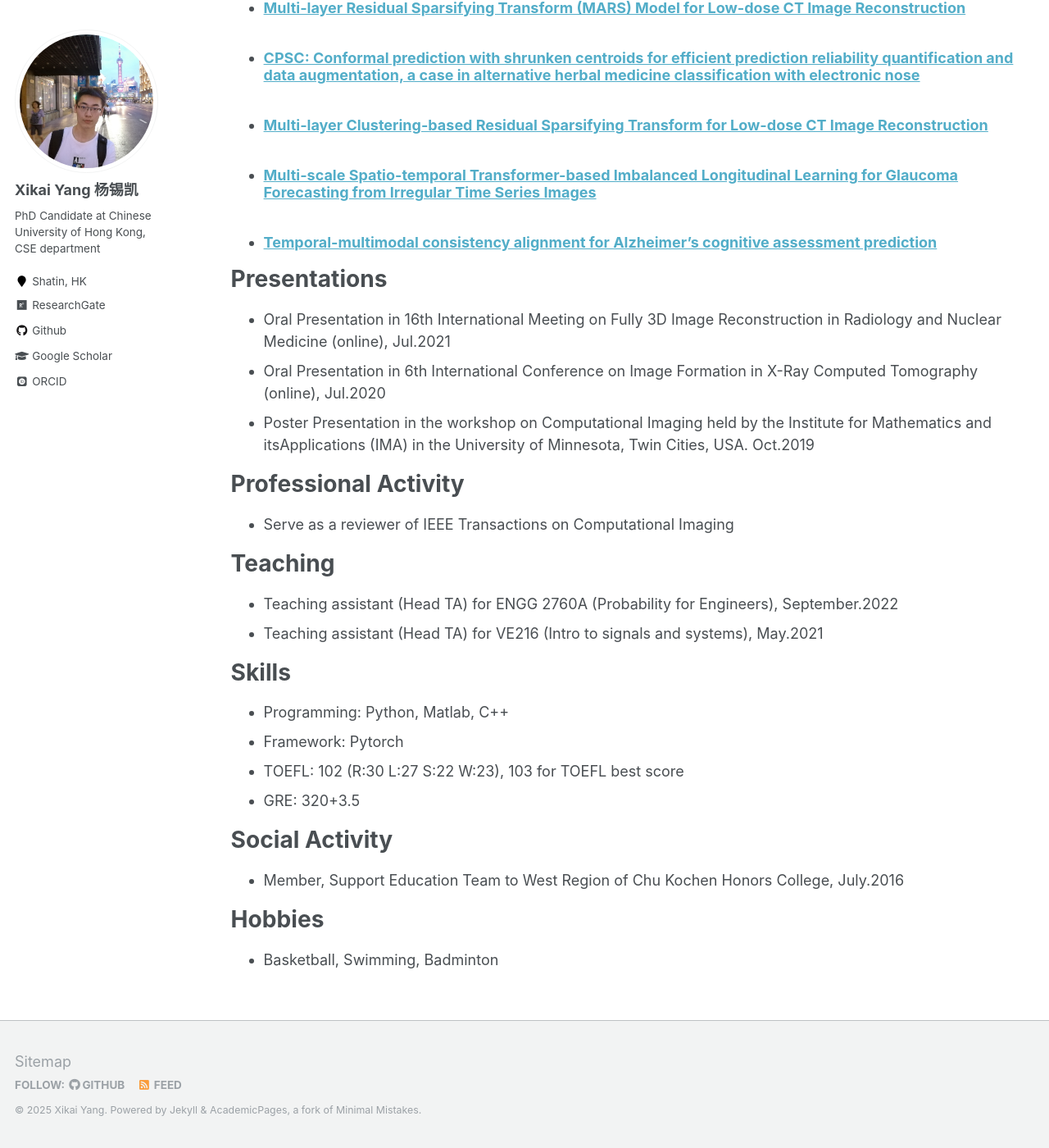
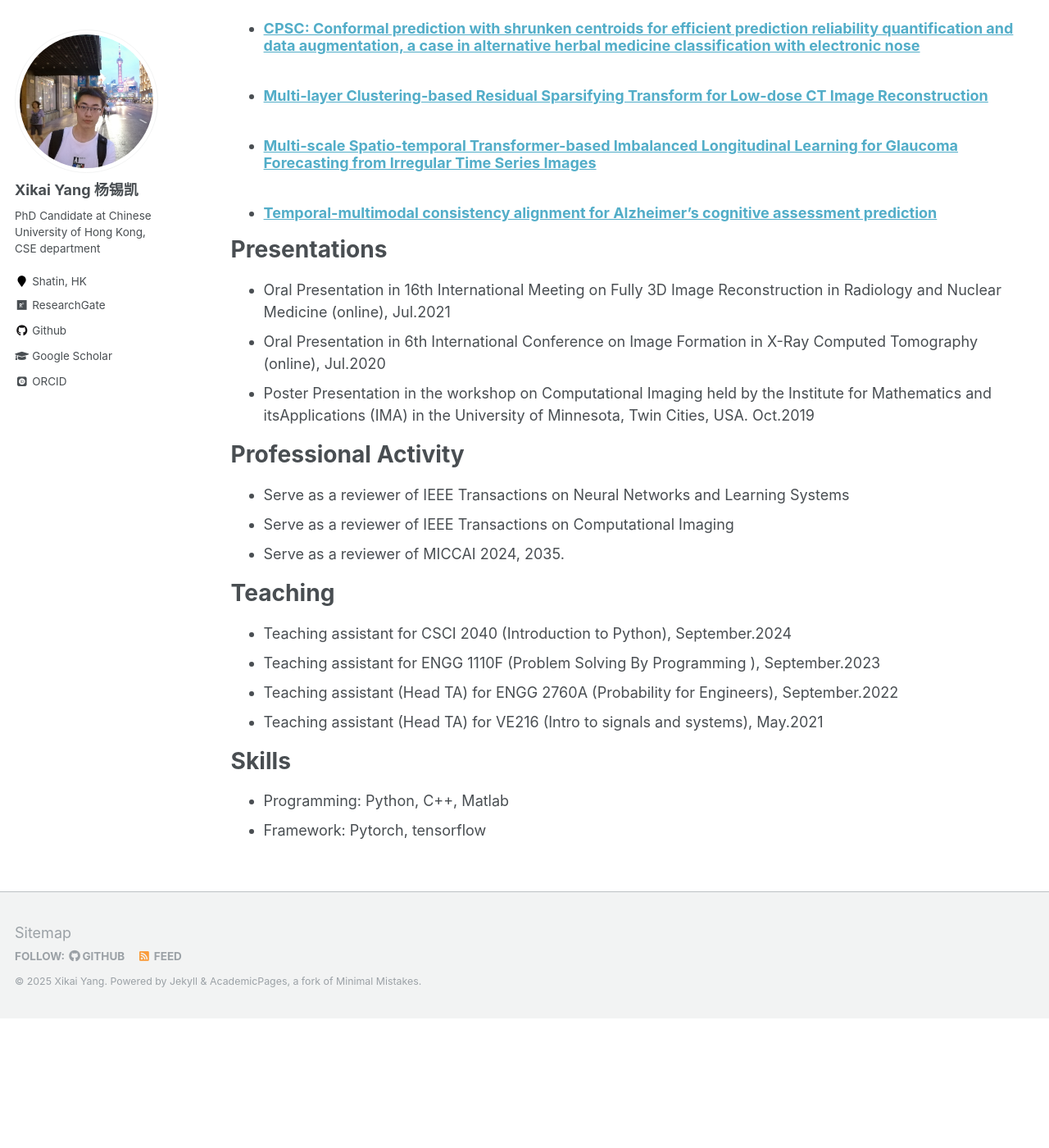
Before and after one commit to Xikai97/Xikai97.github.io, a Jekyll site: the page built from _pages/cv.md, in a window 1280 px wide and 1400 px high, scrolled down 875 px. Shown: the whole window at 82% size. Built offline with Jekyll 4.4.1, drawn with Linux system fonts in a browser that asks for light colours; some web fonts are replaced; after the commit the page ends 2117 px from its top, so only the background shows below that; some of the changed text lies outside the part shown.

Commit message:
Update cv.md

```diff
--- a/_pages/cv.md
+++ b/_pages/cv.md
@@ -13,13 +13,12 @@ Contact
 ======
 * Tel: +852 51021009
 * Email: xkyang22@cse.cuhk.edu.hk
-* Wechat: yangxk6565189
 
 Education
 ======
 * B.S. in Information Engineering, Chu Kochen Honors College, Zhejiang University, 2019
 * M.S. in Electronic Science and Technology, UM-SJTU Joint Institute, Shanghai Jiao Tong University, 2022
-* Admitted in Ph.D program with Computer Science and Engineering Department, Chinese University of Hong Kong, 2022
+* Ph.D Candidate with Computer Science and Engineering Department, Chinese University of Hong Kong, 2024-Now
 
 Honors & Awards
 ======
@@ -47,25 +46,19 @@ Presentations
 
 Professional Activity
 ======
+* Serve as a reviewer of IEEE Transactions on Neural Networks and Learning Systems
 * Serve as a reviewer of IEEE Transactions on Computational Imaging
+* Serve as a reviewer of MICCAI 2024, 2035.
 
 
 Teaching
 ======
+* Teaching assistant for CSCI 2040 (Introduction to Python), September.2024
+* Teaching assistant for ENGG 1110F (Problem Solving By Programming ), September.2023
 * Teaching assistant (Head TA) for ENGG 2760A (Probability for Engineers), September.2022
 * Teaching assistant (Head TA) for VE216 (Intro to signals and systems), May.2021
 
  Skills
 ======
-* Programming: Python, Matlab, C++
-* Framework: Pytorch
-* TOEFL: 102 (R:30 L:27 S:22 W:23), 103 for TOEFL best score
-* GRE: 320+3.5
-
-Social Activity
-======
-* Member, Support Education Team to West Region of Chu Kochen Honors College, July.2016
-
-Hobbies
-======
-* Basketball, Swimming, Badminton
+* Programming: Python, C++, Matlab
+* Framework: Pytorch, tensorflow
```
